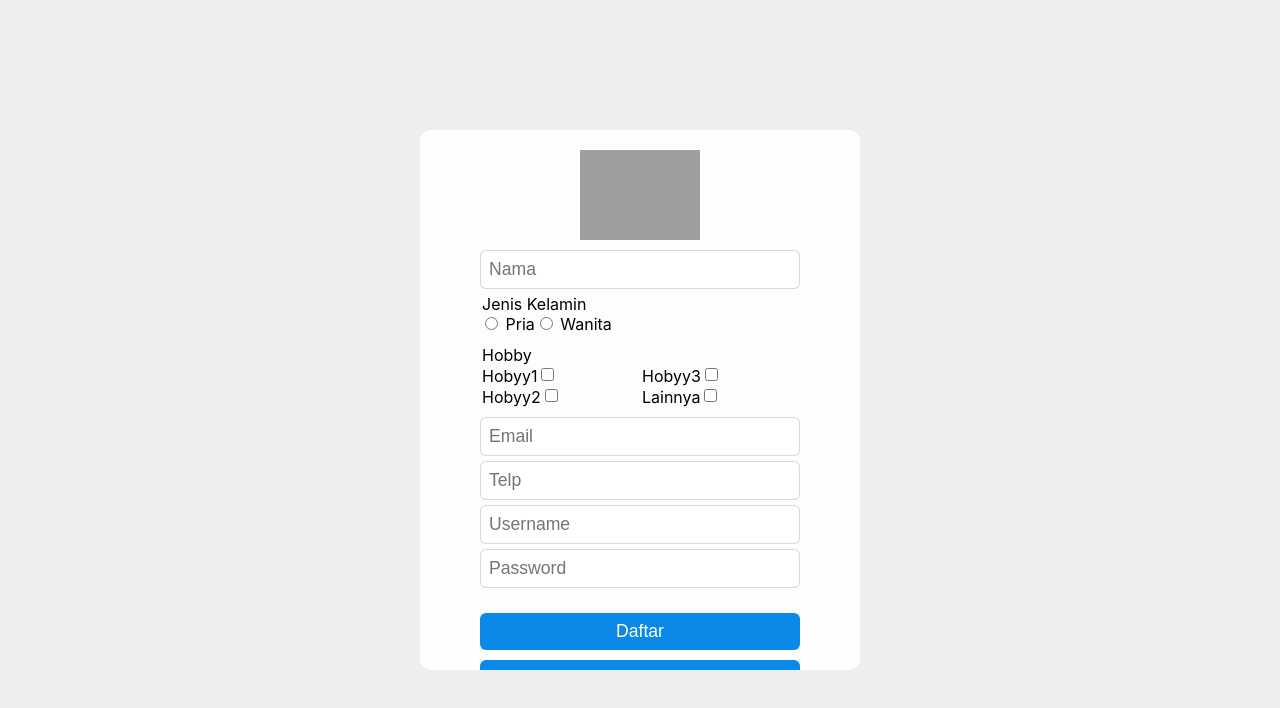
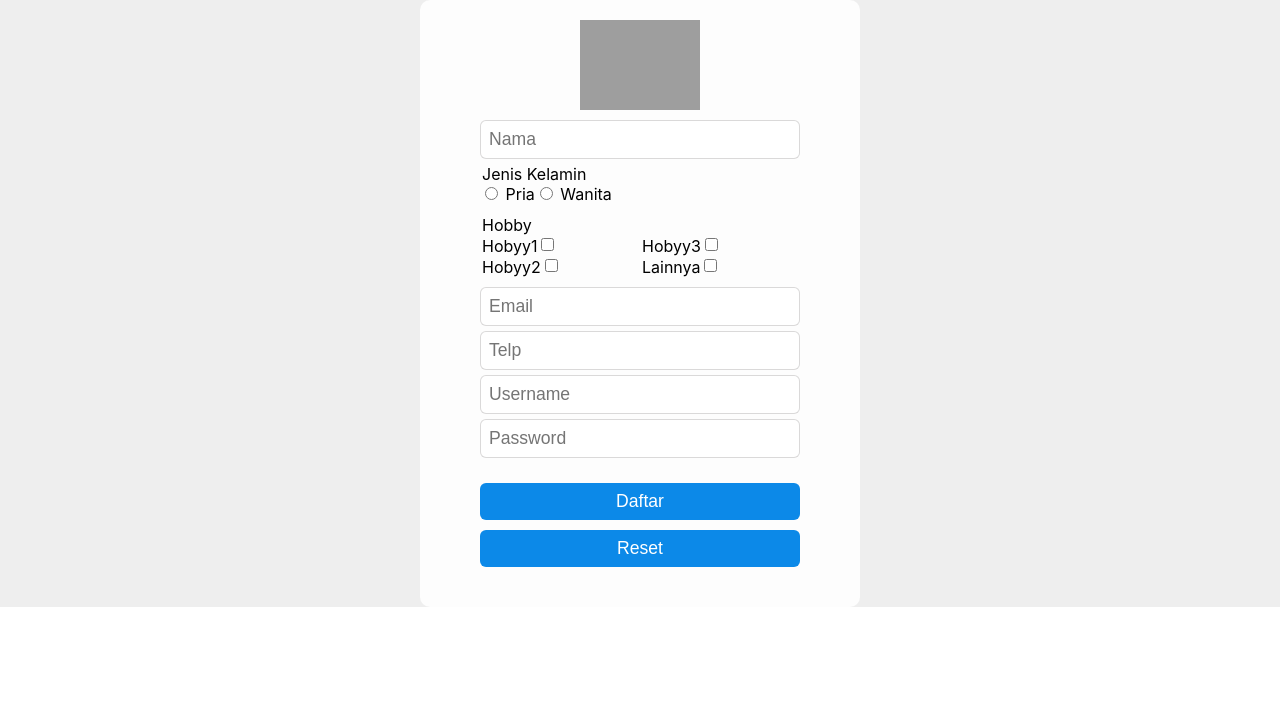
Before and after one commit to nooblesdevp/login-mdi, a React (Create React App) app: page / in a window 1280 px wide. Shown: the top 708 px of the page. Built offline with nearby package versions, Linux system fonts and the light colour scheme; grey boxes are pictures that could not be loaded.

Commit message:
fix issue height

```diff
--- a/src/App.scss
+++ b/src/App.scss
@@ -1,21 +1,21 @@
 .app {
   background: rgb(238, 238, 238);
   width: 100vw;
-  height: 100vh;
+
   display: grid;
   place-items: center;
 
   .app-container {
     max-width: 400px;
     width: 100%;
-    height: 500px;
+
     background: rgb(253, 253, 253);
     border-radius: 10px;
     display: flex;
     flex-direction: column;
     align-items: center;
     padding: 20px;
-    overflow: hidden;
+    overflow: scroll;
     img {
       object-fit: contain;
       width: 120px;
```
